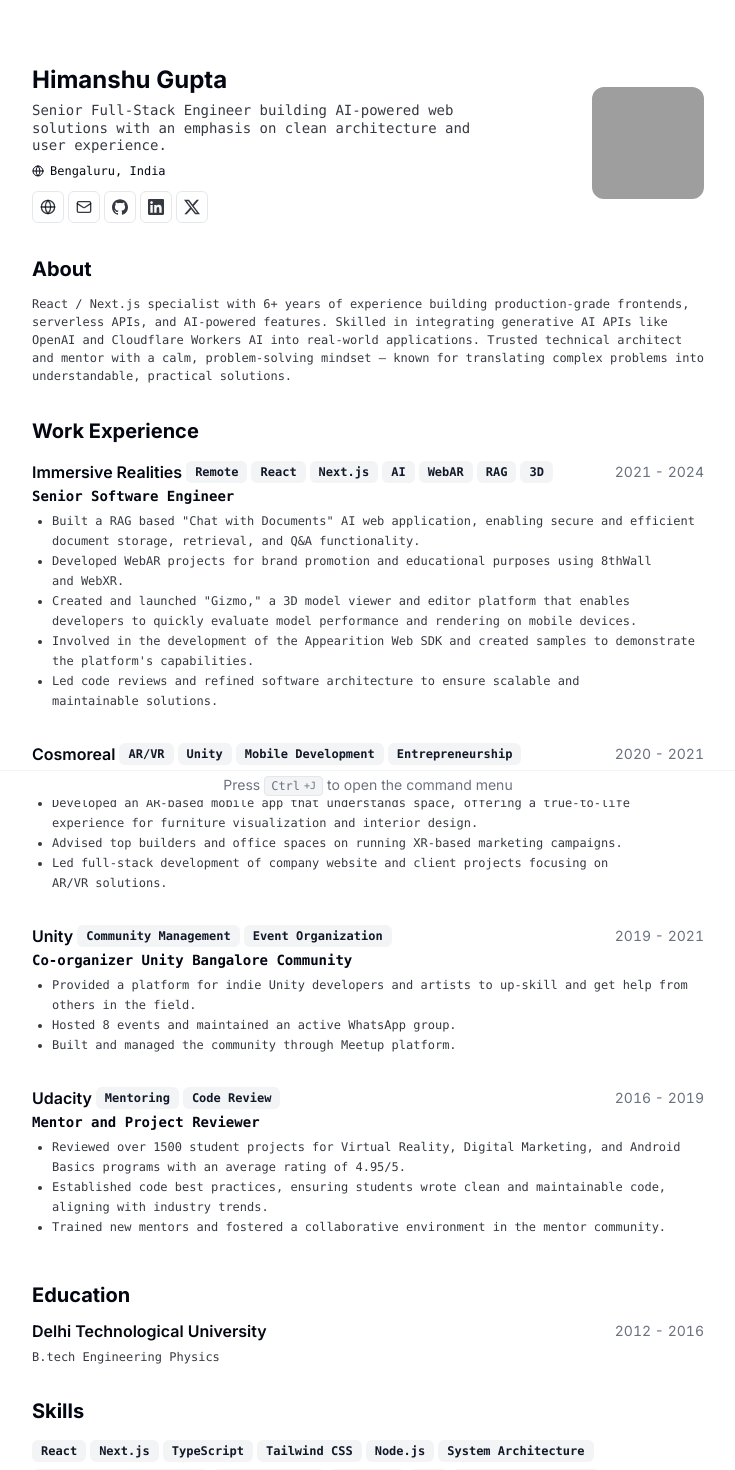
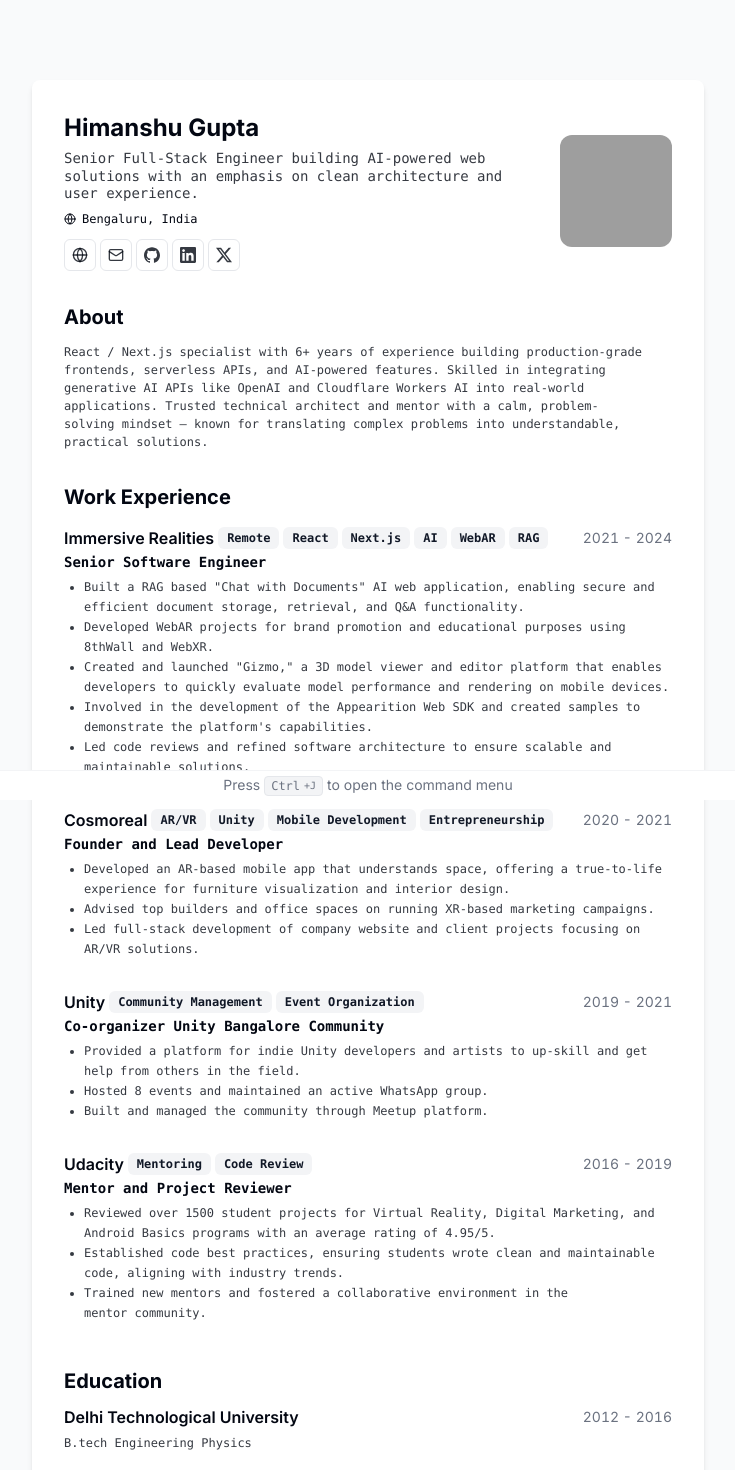
Before and after one commit to devhims/cv, a Next.js app: page / in a window 1280 px wide. Shown: the top 1470 px of the page, without its empty margins (272-1007 px from the left). Built offline with nearby package versions, Linux system fonts and the light colour scheme; grey boxes are pictures that could not be loaded.

Commit message:
Enhance layout and readability, update README, and improve command menu functionality

```diff
--- a/src/app/components/Education.tsx
+++ b/src/app/components/Education.tsx
@@ -15,7 +15,7 @@ interface EducationPeriodProps {
 function EducationPeriod({ start, end }: EducationPeriodProps) {
   return (
     <div
-      className="text-sm tabular-nums text-gray-500 print:text-xs"
+      className="whitespace-nowrap text-sm tabular-nums text-gray-500 print:text-xs"
       aria-label={`Period: ${start} to ${end}`}
     >
       {start} - {end}
--- a/src/app/components/Header.tsx
+++ b/src/app/components/Header.tsx
@@ -126,8 +126,8 @@ function PrintContact({ contact, personalWebsiteUrl }: PrintContactProps) {
  */
 export function Header() {
   return (
-    <header className="flex items-center justify-between">
-      <div className="flex-1 space-y-1.5">
+    <header className="flex items-center justify-between gap-4">
+      <div className="flex-1 space-y-1.5 pr-4">
         <h1 className="text-2xl font-bold" id="resume-name">
           {RESUME_DATA.name}
         </h1>
@@ -154,7 +154,7 @@ export function Header() {
         />
       </div>
 
-      <Avatar className="size-28" aria-hidden="true">
+      <Avatar className="size-28 flex-shrink-0" aria-hidden="true">
         <AvatarImage
           alt={`${RESUME_DATA.name}'s profile picture`}
           src={RESUME_DATA.avatarUrl}
--- a/src/app/components/Skills.tsx
+++ b/src/app/components/Skills.tsx
@@ -25,7 +25,7 @@ function SkillsList({ skills, className }: SkillsListProps) {
       {skills.map((skill) => (
         <li key={skill}>
           <Badge
-            className="print:border print:border-border print:bg-secondary/60 print:px-1.5 print:py-0 print:text-[9px]"
+            className="bg-slate-700 text-white hover:bg-slate-600 print:border print:border-border print:bg-transparent print:px-1.5 print:py-0 print:text-[9px] print:text-black"
             variant="secondary"
             aria-label={`Skill: ${skill}`}
           >
--- a/src/app/components/WorkExperience.tsx
+++ b/src/app/components/WorkExperience.tsx
@@ -49,7 +49,7 @@ interface WorkPeriodProps {
 function WorkPeriod({ start, end }: WorkPeriodProps) {
   return (
     <div
-      className="text-sm tabular-nums text-gray-500 print:text-xs"
+      className="whitespace-nowrap text-sm tabular-nums text-gray-500 print:text-xs"
       aria-label={`Employment period: ${start} to ${end ?? "Present"}`}
     >
       {start} - {end ?? "Present"}
@@ -83,7 +83,7 @@ function WorkExperienceItem({ work }: WorkExperienceItemProps) {
     <Card className="py-1 print:mb-1 print:py-0">
       <CardHeader className="print:space-y-0.5 print:p-2">
         <div className="flex items-center justify-between gap-x-2 text-base">
-          <h3 className="inline-flex items-center justify-center gap-x-1 font-semibold leading-none print:text-sm">
+          <h3 className="inline-flex items-center justify-center gap-x-1 whitespace-nowrap font-semibold leading-none print:text-sm">
             <CompanyName company={company} />
             <BadgeList
               className="hidden gap-x-1 sm:inline-flex"
--- a/src/app/page.tsx
+++ b/src/app/page.tsx
@@ -57,8 +57,9 @@ function getCommandMenuLinks() {
 
 export default function ResumePage() {
   return (
+    <div className="min-h-screen w-full md:bg-gray-50 md:py-16 md:dark:bg-gray-900">
       <main
-      className="container relative mx-auto scroll-my-12 overflow-auto p-4 print:p-6 md:p-16"
+        className="relative mx-auto w-full max-w-7xl overflow-auto p-4 print:p-6"
         id="main-content"
       >
         <div className="sr-only">
@@ -66,7 +67,7 @@ export default function ResumePage() {
         </div>
 
         <section
-        className="mx-auto w-full max-w-2xl space-y-8 bg-white print:space-y-2"
+          className="mx-auto w-full max-w-2xl space-y-8 bg-white print:space-y-2 print:p-0 print:shadow-none md:rounded-lg md:p-8 md:shadow-md md:dark:bg-gray-800"
           aria-label="Resume Content"
         >
           <Header />
@@ -88,5 +89,6 @@ export default function ResumePage() {
           <CommandMenu links={getCommandMenuLinks()} />
         </nav>
       </main>
+    </div>
   );
 }
--- a/src/components/command-menu.tsx
+++ b/src/components/command-menu.tsx
@@ -1,6 +1,6 @@
 "use client";
 
-import { useEffect, useState } from "react";
+import { useEffect, useState, useCallback } from "react";
 
 import {
   CommandDialog,
@@ -37,6 +37,16 @@ export const CommandMenu = ({ links }: Props) => {
     return () => document.removeEventListener("keydown", down);
   }, []);
 
+  const handlePrint = useCallback(() => {
+    setOpen(false);
+    setTimeout(() => window.print(), 100);
+  }, []);
+
+  const handleLinkOpen = useCallback((url: string) => {
+    setOpen(false);
+    setTimeout(() => window.open(url, "_blank"), 100);
+  }, []);
+
   return (
     <>
       <p className="fixed bottom-0 left-0 right-0 hidden border-t border-t-muted bg-white p-1 text-center text-sm text-muted-foreground print:hidden xl:block">
@@ -59,26 +69,33 @@ export const CommandMenu = ({ links }: Props) => {
         <CommandList>
           <CommandEmpty>No results found.</CommandEmpty>
           <CommandGroup heading="Actions">
-            <CommandItem
-              onSelect={() => {
-                setOpen(false);
-                window.print();
-              }}
+            <div
+              role="button"
+              tabIndex={0}
+              onClick={handlePrint}
+              className="cursor-pointer"
             >
-              <span>Print</span>
-            </CommandItem>
+              <CommandItem onSelect={handlePrint} className="cursor-pointer">
+                <span>Print</span>
+              </CommandItem>
+            </div>
           </CommandGroup>
           <CommandGroup heading="Links">
             {links.map(({ url, title }) => (
-              <CommandItem
+              <div
                 key={url}
-                onSelect={() => {
-                  setOpen(false);
-                  window.open(url, "_blank");
-                }}
+                role="button"
+                tabIndex={0}
+                onClick={() => handleLinkOpen(url)}
+                className="cursor-pointer"
               >
-                <span>{title}</span>
-              </CommandItem>
+                <CommandItem
+                  onSelect={() => handleLinkOpen(url)}
+                  className="cursor-pointer"
+                >
+                  <span>{title}</span>
+                </CommandItem>
+              </div>
             ))}
           </CommandGroup>
           <CommandSeparator />
--- a/src/components/ui/command.tsx
+++ b/src/components/ui/command.tsx
@@ -114,16 +114,18 @@ CommandSeparator.displayName = CommandPrimitive.Separator.displayName;
 const CommandItem = React.forwardRef<
   React.ElementRef<typeof CommandPrimitive.Item>,
   React.ComponentPropsWithoutRef<typeof CommandPrimitive.Item>
->(({ className, ...props }, ref) => (
+>(({ className, ...props }, ref) => {
+  return (
     <CommandPrimitive.Item
       ref={ref}
       className={cn(
-      "relative flex cursor-default select-none items-center rounded-sm px-2 py-1.5 text-sm outline-none aria-selected:bg-accent aria-selected:text-accent-foreground data-[disabled]:pointer-events-none data-[disabled]:opacity-50",
+        "relative flex cursor-pointer touch-manipulation select-none items-center rounded-sm px-2 py-1.5 text-sm outline-none aria-selected:bg-accent aria-selected:text-accent-foreground data-[disabled]:pointer-events-none data-[disabled]:opacity-50",
         className,
       )}
       {...props}
     />
-));
+  );
+});
 
 CommandItem.displayName = CommandPrimitive.Item.displayName;
 
--- a/src/data/resume-data.tsx
+++ b/src/data/resume-data.tsx
@@ -50,7 +50,7 @@ export const RESUME_DATA = {
   work: [
     {
       company: "Immersive Realities",
-      badges: ["Remote", "React", "Next.js", "AI", "WebAR", "RAG", "3D"],
+      badges: ["Remote", "React", "Next.js", "AI", "WebAR", "RAG"],
       title: "Senior Software Engineer",
       start: "2021",
       end: "2024",
```
Also changed, not shown: 1 other file (tests, documents, lock files or other folders). Lines whose indentation alone changed are shown as unchanged.
